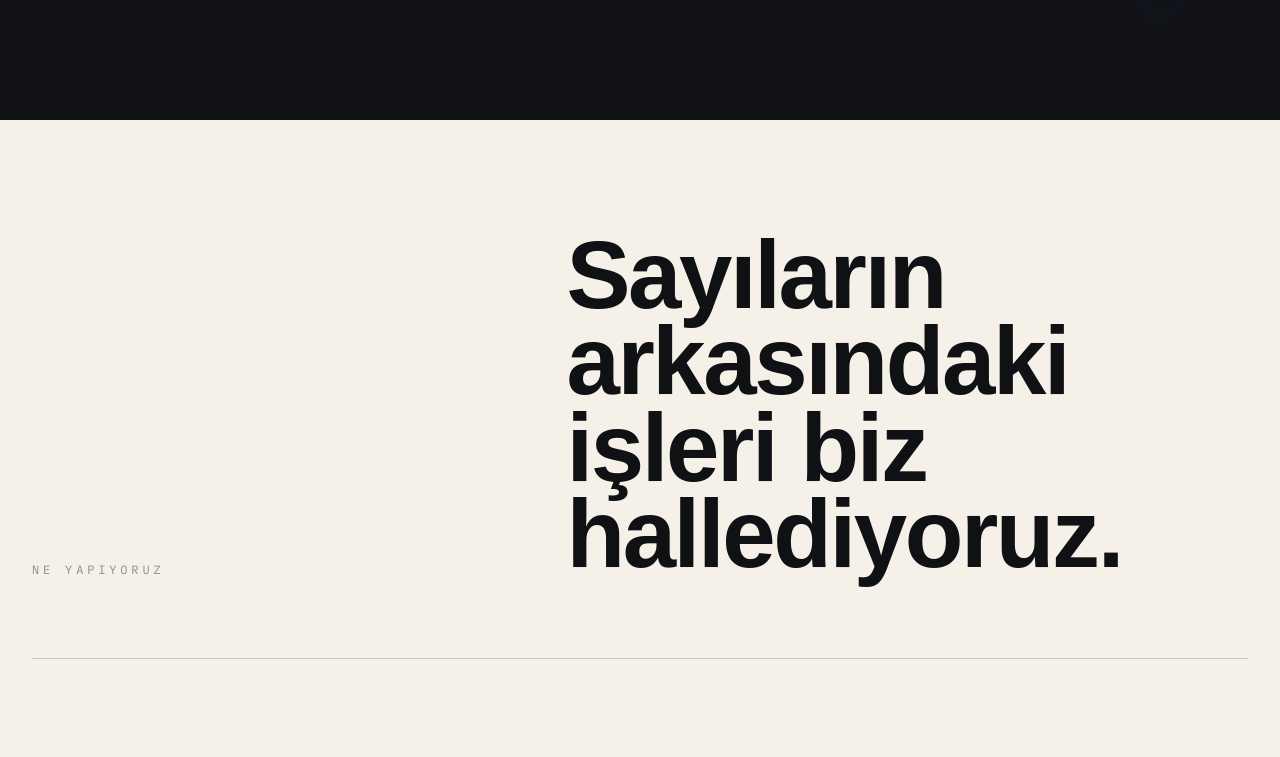
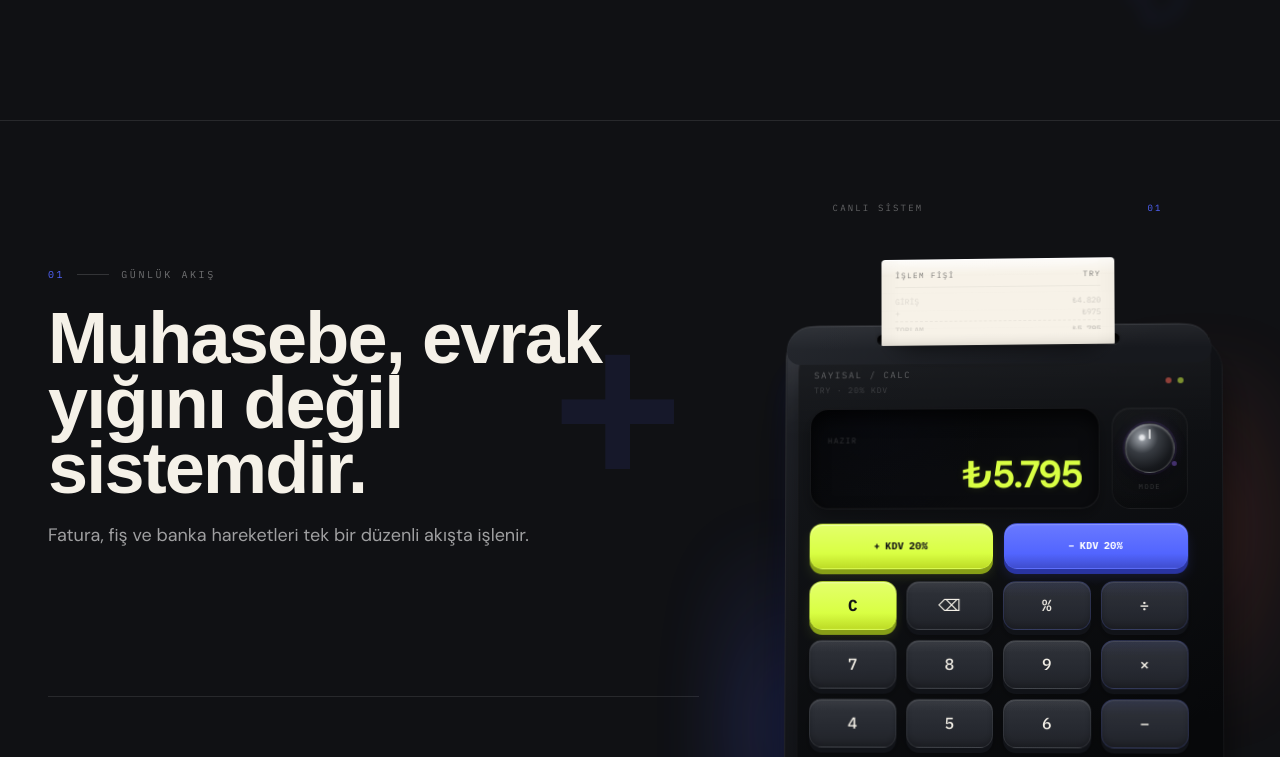
Before and after one commit to omeryigitler/muhasebe, a React (Vite) app: page / in a window 1280 px wide. Shown: the part 680-1437 px from the top of the page. Built offline with nearby package versions, Linux system fonts and the light colour scheme; a web font is replaced by a local one.

Commit message:
feat: place accounting story between hero and services

```diff
--- a/src/App.tsx
+++ b/src/App.tsx
@@ -6,6 +6,7 @@ import React, { useEffect } from 'react';
 import { ScrollTrigger } from 'gsap/ScrollTrigger';
 import { Header } from './components/Header';
 import { Hero } from './components/Hero';
+import { AccountingStory } from './components/AccountingStory';
 import { Services } from './components/Services';
 import { KineticMarquee } from './components/KineticMarquee';
 import { Simulator } from './components/Simulator';
@@ -52,6 +53,7 @@ export default function App() {
         <Header />
         <main id="site-content">
           <Hero />
+          <AccountingStory />
           <Services />
           <KineticMarquee />
           <Simulator />
```
